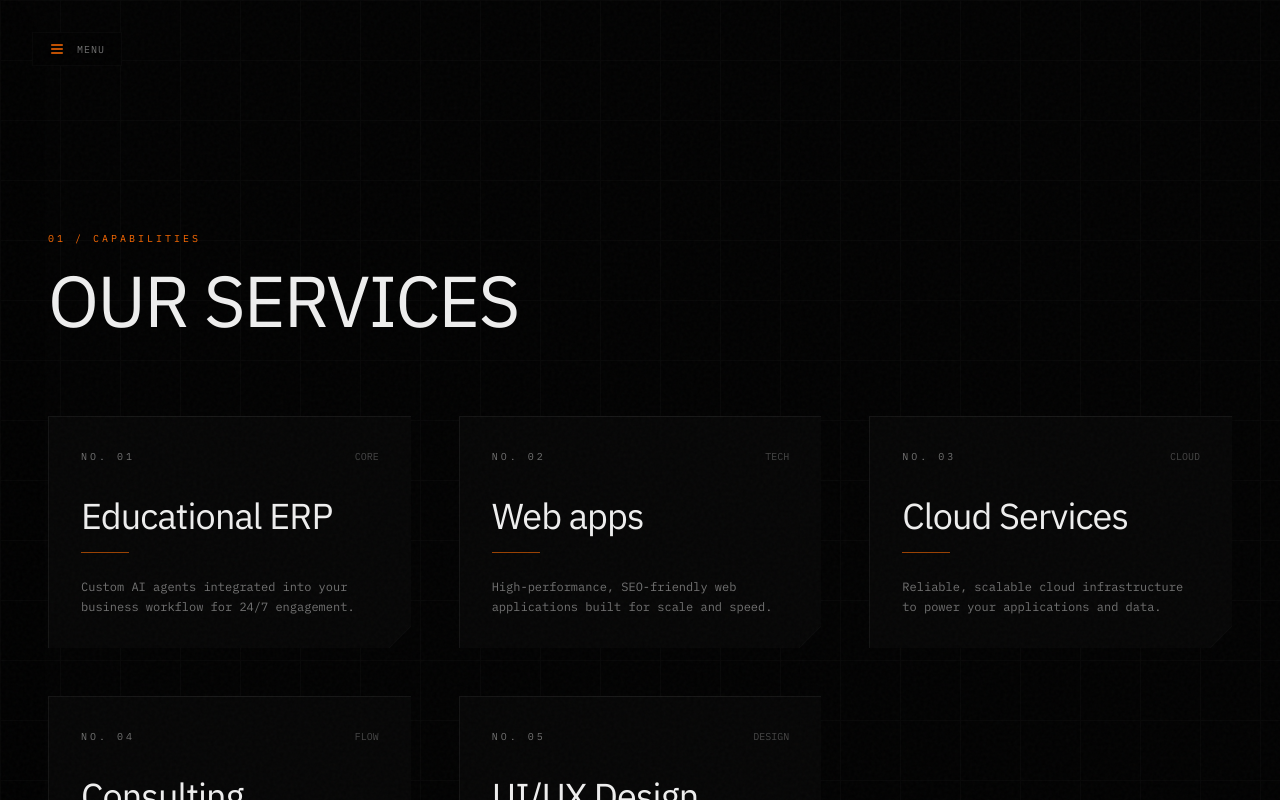
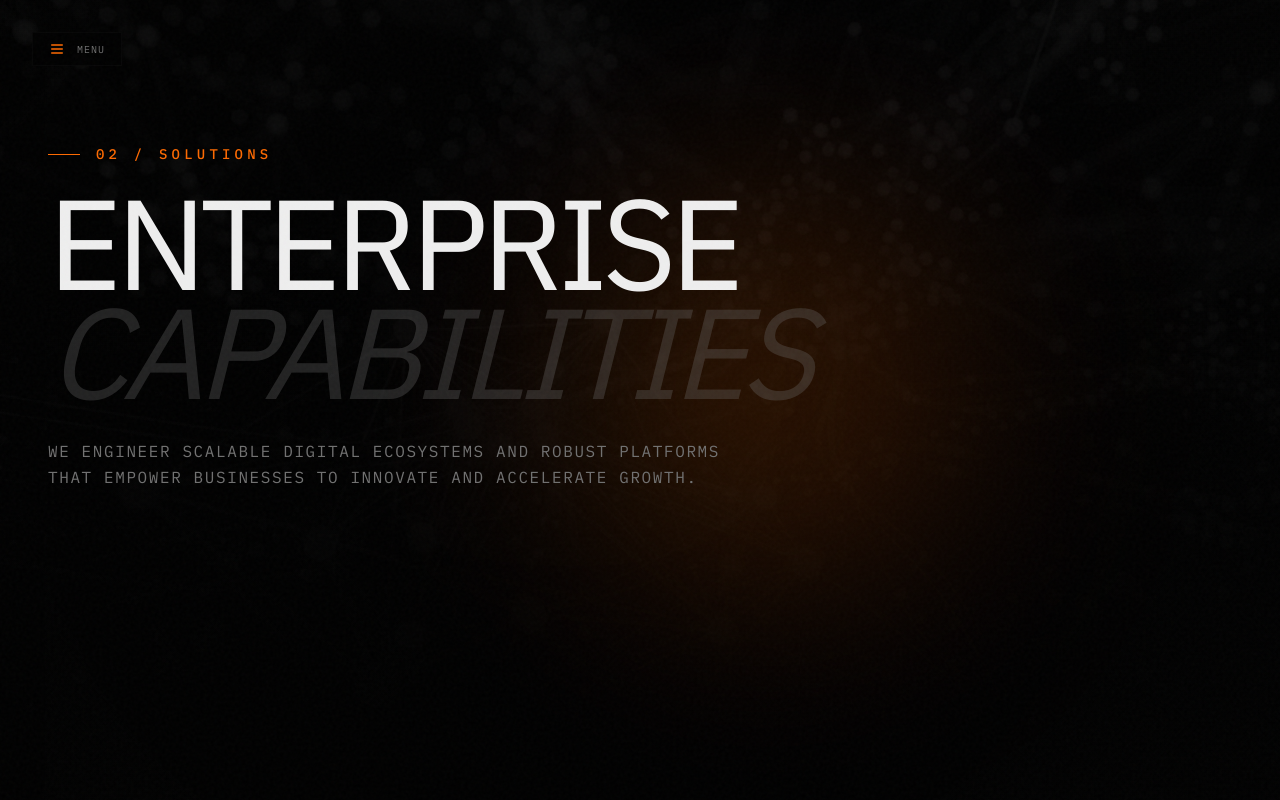
Before and after one commit to devabokare/liftuplabs-main, a Next.js app: page /solutions in a window 1280 px wide. Shown: the top 800 px of the page. Built offline with nearby package versions, Linux system fonts and the light colour scheme.

Commit message:
feat: enhance solutions page with background image, hero section, and ambient glows

```diff
--- a/app/solutions/page.tsx
+++ b/app/solutions/page.tsx
@@ -3,10 +3,42 @@ import { SignalsSection } from "@/components/signals-section"
 
 export default function SolutionsPage() {
   return (
-    <div className="pt-24 pb-12">
-      <SignalsSection />
-      <div className="mt-8">
-        <WorkSection />
+    <div className="relative min-h-screen pt-24 pb-12 overflow-hidden">
+      {/* Background Image & Overlays */}
+      <div className="fixed inset-0 z-[-1] pointer-events-none">
+        <div className="absolute inset-0 bg-background/80 mix-blend-multiply z-10" />
+        <div className="absolute inset-0 bg-gradient-to-b from-background/40 via-background/80 to-background z-10" />
+        <img
+          src="/services_abstract.png"
+          alt="Solutions Background"
+          className="w-full h-full object-cover opacity-40 grayscale mix-blend-luminosity scale-105 animate-[pulse_10s_ease-in-out_infinite]"
+        />
+        {/* Abstract Glows */}
+        <div className="absolute top-1/4 right-1/4 w-96 h-96 bg-accent/20 rounded-full blur-[120px] pointer-events-none z-10" />
+        <div className="absolute bottom-1/4 left-1/4 w-[500px] h-[500px] bg-secondary/10 rounded-full blur-[150px] pointer-events-none z-10" />
+      </div>
+
+      {/* Hero Section */}
+      <div className="relative z-10 max-w-[1400px] mx-auto px-6 md:px-12 mt-12 mb-20 md:mb-32 animate-in fade-in slide-in-from-bottom-8 duration-1000 fill-mode-both">
+        <div className="flex items-center gap-4 mb-6">
+          <span className="w-8 h-[1px] bg-accent inline-block animate-in slide-in-from-left duration-1000 delay-300 fill-mode-both"></span>
+          <span className="font-mono text-xs md:text-sm uppercase tracking-[0.3em] text-accent font-medium">02 / Solutions</span>
+        </div>
+        <h1 className="font-[var(--font-display)] text-5xl md:text-7xl lg:text-[8rem] tracking-tighter uppercase leading-[0.85] text-foreground mb-8">
+          Enterprise <br />
+          <span className="text-muted-foreground/30 italic">Capabilities</span>
+        </h1>
+        <p className="max-w-2xl font-mono text-sm md:text-base text-muted-foreground uppercase tracking-widest leading-relaxed">
+          We engineer scalable digital ecosystems and robust platforms that empower businesses to innovate and accelerate growth.
+        </p>
+      </div>
+
+      {/* Content Sections */}
+      <div className="relative z-10 space-y-32">
+        <SignalsSection />
+        <div className="pb-12">
+          <WorkSection />
+        </div>
       </div>
     </div>
   )
```
